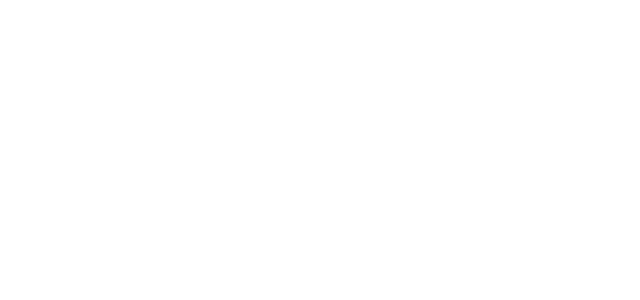
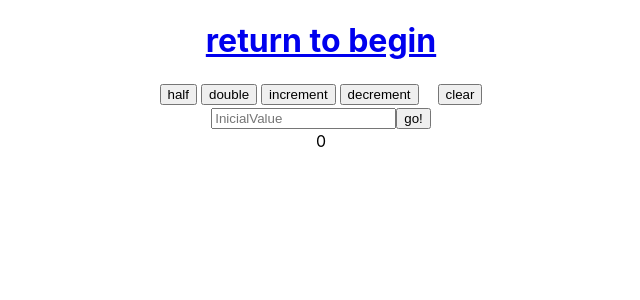
Before and after one commit to walterfcarvalho/boiler-plate-interview-tests, a React (Create React App) app: page /stackoperation in a window 1280 px wide. Before the commit this address had no page. Shown: the top 300 px of the page, without its empty margins (319-959 px from the left). Built offline with nearby package versions, Linux system fonts and the light colour scheme.

Commit message:
challege 17 from https://medium.com/@justin.sherman/react-coding-interview-challenge-17-cf0497674b23

```diff
--- a/src/components/App.js
+++ b/src/components/App.js
@@ -8,6 +8,7 @@ function App() {
       <p> <Link to="/simplelist" > simplelist </Link> </p>
       <p> <Link to="/growshrinkbutton" > GrowShrinkButton </Link> </p>
       <p> <Link to="/buggybuttons" > BuggyButtons </Link> </p>
+      <p> <Link to="/stackoperation" > StackOperation </Link> </p>
     </h1>
   </div>
 }
--- a/src/components/Bunnys/index.js
+++ b/src/components/Bunnys/index.js
@@ -1,21 +1,21 @@
 import React, { useState } from "react";
+import { Link } from "react-router-dom"
+
 
 const BUNNY =
   "https://images.pexels.com/photos/326012/pexels-photo-326012.jpeg?auto=compress&cs=tinysrgb&w=1260&h=750&dpr=2";
 
-
-
-
-
-const BuggyButtons = () => {
+ const BuggyButtons = () => {
   const [openCount, setOpenCount] = useState(0);
   const IDs = [1, 2, 3, 4, 5];
-  const verb = openCount == 1 ? "is " : "are ";
-  const noun = openCount == 1 ? "bunny." : "bunnies.";
+  const verb = openCount === 1 ? "is " : "are ";
+  const noun = openCount === 1 ? "bunny." : "bunnies.";
 
 
   return (
     <>
+          <h1> <Link to = "/" > return to begin </Link></h1>
+
       <div
         style={{
           display: "flex",
@@ -44,7 +44,7 @@ const BuggyButtons = () => {
 const BuggyButton = ({openCount, setOpenCount} ) => {
   const [isOpen, setIsOpen] = useState(false);
   return isOpen ? (
-    <img
+    <img alt="alt ;)"
       src={BUNNY}
       height={300}
       width={200}
@@ -68,4 +68,4 @@ const BuggyButton = ({openCount, setOpenCount} ) => {
 };
 
 
-export default BuggyButtons;
+export default  BuggyButtons;
--- a/src/components/GrowShrinkButton/index.js
+++ b/src/components/GrowShrinkButton/index.js
@@ -9,10 +9,25 @@ const GrowShrinkButton = () => {
 
 
   useEffect(() => {
+
     const timer = setInterval(() => ajustSize(), 500);
+
     return () => {
       clearInterval(timer);
+      console.log("bye")
     };
+      function ajustSize() {
+
+    if (isGrowing && hw.h < 300) {
+      setHw({h: hw.h + 10, w: hw.w + 10})
+    }
+
+     if (!isGrowing && hw.h > 40) {
+       setHw({h: hw.h - 10, w: hw.w - 10})
+     }
+
+  }
+  // eslint-disable-next-line react-hooks/exhaustive-deps
   }, [hw, isGrowing])
 
 
--- /dev/null
+++ b/src/components/StackOperation/StackOperation.css
@@ -0,0 +1,32 @@
+.container-stack{
+  display: flex;
+  flex-direction: column;
+  align-items: center;
+}
+
+.buttons{
+  display: flex;
+  flex-direction: row;
+}
+
+
+.operations{
+  margin: 1px;
+}
+
+button, p{
+  margin:2px;
+}
+
+
+
+.reset-button{
+  margin-left: 15px;
+}
+
+
+
+.operations-list{
+  display: flex;
+  flex-direction: column;
+}
--- /dev/null
+++ b/src/components/StackOperation/index.js
@@ -0,0 +1,74 @@
+import { useState } from 'react'
+import { Link } from "react-router-dom"
+import './StackOperation.css'
+
+
+const StackOperation = () => {
+  const [opers, setOpers] = useState([])
+  const [result, setResult] = useState(0)
+
+  function addOperation(oper) {
+    let aux = [...opers]
+    aux.push(oper)
+    setOpers(aux)
+  }
+
+
+
+  function calculate(event) {
+    event.preventDefault()
+
+    let ini = parseFloat(event.target.elements.inicialValue.value)
+    let tot = ini
+
+    opers.forEach(op => {
+      tot = (op.op(tot))
+    })
+
+    setResult("inicial Value: " + ini + " final value: " + tot )
+  }
+
+
+  return (<div className="container-stack">
+    <h1> <Link to="/" > return to begin </Link></h1>
+
+    <div className="buttons">
+      <div classname="operations">
+        <button onClick={() => { addOperation({ name: "half", op: (a) => a / 2 }) }}  > half  </button>
+        <button onClick={() => { addOperation({ name: "double", op: (a) => a * 2 }) }}  > double  </button>
+        <button onClick={() => { addOperation({ name: "increment", op: (a) => a + 1 }) }}  > increment  </button>
+        <button onClick={() => { addOperation({ name: "decrement", op: (a) => a - 1 }) }}  > decrement  </button>
+      </div>
+
+      <div className="reset-button">
+        <button onClick={()=>{setOpers([]) ; setResult(0)  }} > clear  </button>
+      </div>
+
+    </div>
+
+
+    <div className="operations-list">
+
+      {opers.map((ope, idx) => (
+        <p key={idx}>{ope.name}</p>
+      ))}
+    </div>
+
+
+    <form onSubmit={calculate}>
+      <input
+        id="inicialValue"
+        placeholder='InicialValue'
+      />
+      <input type="submit" value="go!" />
+    </form>
+
+
+        <p>{result}</p>
+
+
+  </div>
+  )
+}
+
+export default StackOperation
--- a/src/index.js
+++ b/src/index.js
@@ -8,6 +8,7 @@ import App from './components/App'
 import SimpleList from './components/SimpleList'
 import GrowShrinkButton from './components/GrowShrinkButton'
 import BuggyButtons from './components/Bunnys'
+import StackOperation from './components/StackOperation'
 
 const root = ReactDOM.createRoot(document.getElementById('root'))
 const history = createBrowserHistory({ window })
@@ -25,7 +26,9 @@ root.render(
 
         <Route path="/growshrinkbutton" element={<GrowShrinkButton />} > </Route>
 
-        <Route path="/buggybuttons" element={<BuggyButtons />} > </Route>
+        <Route path="/BuggyButtons" element={<BuggyButtons />} > </Route>
+
+        <Route path="/stackoperation" element={<StackOperation />} > </Route>
 
         <Route path="/timeline" element={<App />} >
           <Route path=":login" element={<App />} />
```
